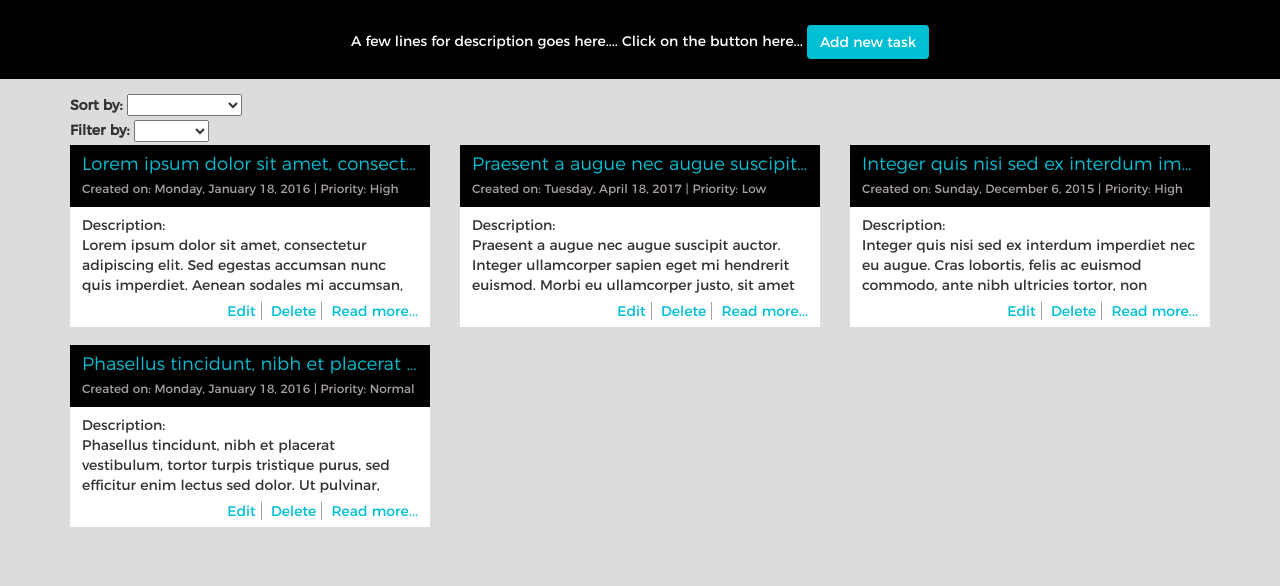
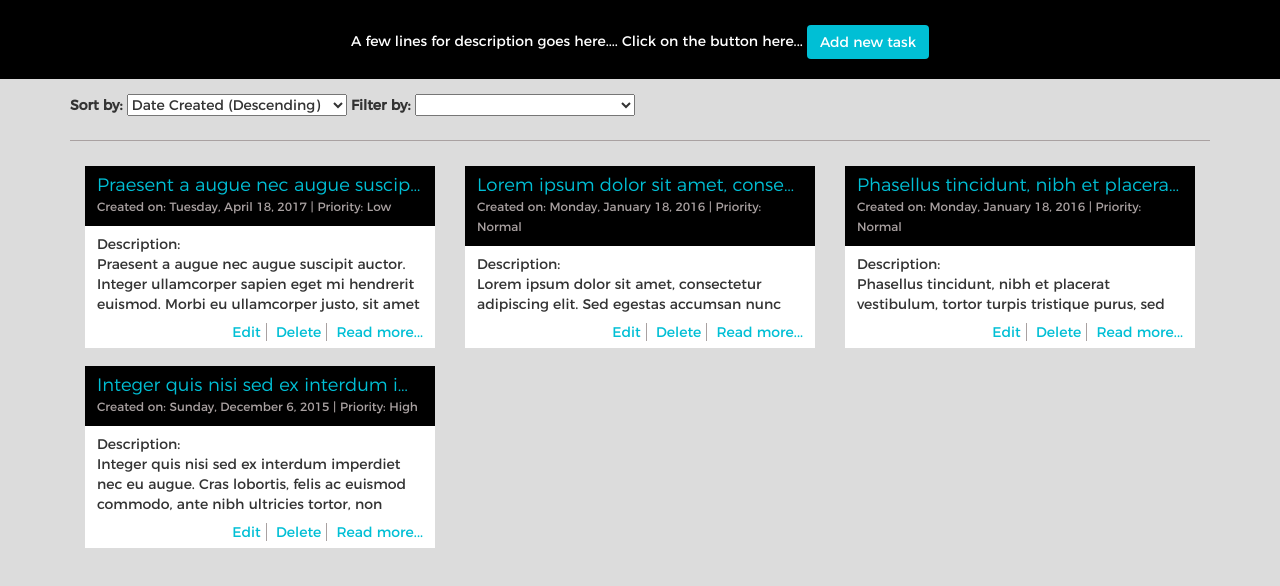
Before and after one commit to GawadNikita/Angular-Task-Manager-App, a website: page index.html in a window 1280 px wide. Shown: the part 46-632 px from the top of the page. Drawn offline with Linux system fonts and the light colour scheme.

Commit message:
Adding code to delete a task

```diff
--- a/css/styles.css
+++ b/css/styles.css
@@ -72,8 +72,12 @@ header p{
 /*******************
 EXISTING TASK
 *******************/
+.sort-wrapper select, .filter-wrapper select{
+  width: 220px;
+}
+
 .task-list{
-	padding: 0;
+	padding: 25px 0px 0px ; margin: 20px 0px 0px; border-top: 1px solid #a9a1a1;
 }
 .task-list>li{
 	font-size: 14px; padding-bottom: 8px;
@@ -95,7 +99,7 @@ EXISTING TASK
 .task-list li .task-body .section{
   height: 110px; overflow: hidden;
 }
-.task-action-date{
+.task-header span{
   font-size: 12px; color: #a9a1a1; margin: 5px 0px 0px;
 }
 .task-header h2{
--- a/index.html
+++ b/index.html
@@ -16,21 +16,27 @@
 		</div>
 	</header>
 	<div ng-controller="ctrl_task" class="container content-wrapper">
-		<div class="sort-wrapper">
-			<label>Sort by: </label>
-			<select ng-model="selectedOrder" ng-options="option for option in sort_options"></select>
-		</div>
-		<div class="filter-wrapper">
-			<label>Filter by:</label>
-			<select ng-model="filterOption" ng-options="option for option in filter_options"></select>
+		<div class="form-inline">
+			<!-- <div class="form-group search-wrapper">
+				<label>Search: </label>
+				<input type="text" name="txt_search" />
+			</div> -->
+			<div class="form-group sort-wrapper">
+				<label>Sort by: </label>
+				<select ng-model='sort_parameters.options'  ng-options='option.value as option.name for option in sort_options'></select>
+			</div>
+			<div class="form-group filter-wrapper">
+				<label>Filter by:</label>
+				<select ng-model="filterOption.options" ng-options="option for option in filter_options"></select>
+			</div>
 		</div>
 		<ul class="task-list row">
-			<li ng-repeat="item in task | orderBy:selectedOrder | filter:filterOption " class="col-md-4 col-sm-6 cols-xs-12">
+			<li ng-repeat="item in task | orderBy: sort_parameters.options | filter:filterOption.options " class="col-md-4 col-sm-6 cols-xs-12">
 				<div>
 					<div class="task-header">
 						<h2><!--{{$index + 001}}:--> {{item.title}}</h2>
-						<p class="task-action-date">Created on: {{item.created_at |date :'fullDate'}} |
-						<span ng-if="item.task_priority">Priority: {{item.task_priority}}</span></p>
+						<span class="task-action-date">Created on: {{item.created_at |date :'fullDate'}} </span>
+						<span ng-if="item.task_priority">| Priority: {{item.task_priority}}</span>
 					</div>
 					<div class="task-body">
 						<div class="section">
@@ -47,7 +53,7 @@
 				</div>
 				<p class="links-wrapper">
 					<a href="javascript:void(0);" class="edit">Edit</a>
-					<a href="javascript:void(0);" class="delete">Delete</a>
+					<a href="javascript:void(0);" class="delete" ng-click="delete_task()">Delete</a>
 					<a href="javascript:void(0);" class="read-more">Read more...</a>
 				</p>
 			</li>
--- a/js/script.js
+++ b/js/script.js
@@ -4,11 +4,26 @@ task_manager_app.controller('ctrl_task', function ($scope, $http){
       		$scope.task = response.data.tasks;
   	});
 
-  	$scope.sort_options = ['title', '-task_priority', '-created_at'];
+  	$scope.sort_options = [
+	  	{
+	  		"name": "Date Created (Descending)", "value" :"-created_at"
+	  	},
+	  	{
+	  		"name": "Date Created (Ascending)", "value": "created_at"
+	  	},
+	  	{
+	  		"name" : "Title", "value": "title"
+	  	},
+	  	{
+	  		"name" : "Priority", "value":"task_priority"
+	  	}
+  	];
+     $scope.sort_parameters = {options : $scope.sort_options[0].value};
   	$scope.filter_options = ['High', 'Low', 'Normal'];
+  	$scope.filterOptions = {options : $scope.filter_options[0]};
      $scope.add = function(){
       	// var date = new Date();
-	       //     $scope.ddMMMMyyyy = $filter('date')(new Date(), 'dd, MMMM yyyy');
+       	// $scope.ddMMMMyyyy = $filter('date')(new Date(), 'dd, MMMM yyyy');
        	$scope.created_at = new Date();
        	$scope.task.push({ title: $scope.title, description: $scope.description, created_at: $scope.created_at, task_priority : $scope.task_priority });
 		$scope.title = '';
@@ -20,6 +35,11 @@ task_manager_app.controller('ctrl_task', function ($scope, $http){
 		  	$('.overlay').removeClass('active');
 			$('.pop-up').hide();
 	  	},1500)
+    	}
+
+    	$scope.delete_task = function(task_item){
+    		var index=$scope.task.indexOf(task_item)
+      	$scope.task.splice(index,1);
     	}
 })
 /***************************************************
--- a/task.json
+++ b/task.json
@@ -4,7 +4,7 @@
       "title" : "Lorem ipsum dolor sit amet, consectetur adipiscing elit",
       "description": "Lorem ipsum dolor sit amet, consectetur adipiscing elit. Sed egestas accumsan nunc quis imperdiet. Aenean sodales mi accumsan, porta lorem ac, finibus purus. Fusce et tortor mollis, dignissim nunc non, fringilla risus. Fusce sed mi eu libero efficitur bibendum. Curabitur iaculis, ipsum in commodo consequat, odio neque sodales leo, at iaculis augue leo nec mauris. Aliquam eget nunc ac magna tincidunt luctus. Nunc in turpis augue. Suspendisse potenti. Nunc vehicula, dolor sed interdum ullamcorper, lectus nisl ultricies urna, sed dictum enim mauris eget massa. Donec nec vehicula purus. In ornare lorem eu leo egestas consectetur. Duis efficitur pharetra mauris, quis sollicitudin sem dignissim sit amet. Mauris id metus dapibus, vulputate justo sit amet, tristique lectus.",
       "created_at": "2016-01-18T09:38:13.000Z",
-      "task_priority" : "High",
+      "task_priority" : "Normal",
       "Documents":[
         {
           "file_name": "Lorem ipsum dolor sit amet.docx",
@@ -22,7 +22,7 @@
       "title" : "Praesent a augue nec augue suscipit auctor",
       "description": "Praesent a augue nec augue suscipit auctor. Integer ullamcorper sapien eget mi hendrerit euismod. Morbi eu ullamcorper justo, sit amet porta enim. Nulla ullamcorper dictum consequat. Etiam commodo odio erat, dapibus congue urna vehicula vel. Ut quis blandit dui, posuere malesuada purus. Lorem ipsum dolor sit amet, consectetur adipiscing elit. Proin sed hendrerit justo. Donec feugiat neque erat, at imperdiet sem viverra a. Nunc id ante urna. Vestibulum euismod cursus lacus, porta molestie ex laoreet nec. Pellentesque habitant morbi tristique senectus et netus et malesuada fames ac turpis egestas. Quisque sit amet turpis imperdiet, rutrum arcu eu, semper nunc. Cras eu auctor sem.",
       "created_at": "2017-04-18T09:38:13.000Z",
-      "task_priority" :"Low",
+      "task_priority" : "Low",
       "Documents":[
         {
           "file_name": "Praesent a augue.docx",
@@ -40,7 +40,7 @@
         "title" : "Integer quis nisi sed ex interdum imperdiet nec eu augue",
         "description": "Integer quis nisi sed ex interdum imperdiet nec eu augue. Cras lobortis, felis ac euismod commodo, ante nibh ultricies tortor, non lobortis erat libero sit amet velit. Sed eu ex elit. Vivamus accumsan at magna congue consectetur. Quisque venenatis posuere risus non cursus. Nullam nec tincidunt turpis. Donec lobortis dui non lacus condimentum, sit amet semper tellus rhoncus. Interdum et malesuada fames ac ante ipsum primis in faucibus. Integer vel leo porta, sodales ligula vitae, rutrum lacus.",
         "created_at": "2015-12-06T09:38:13.000Z",
-        "task_priority" :"High",
+        "task_priority" : "High",
         "Documents":[
           {
             "file_name": "Lorem ipsum dolor sit amet.docx",
```
Lines whose indentation alone changed are shown as unchanged.
